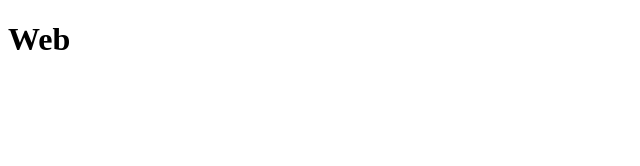
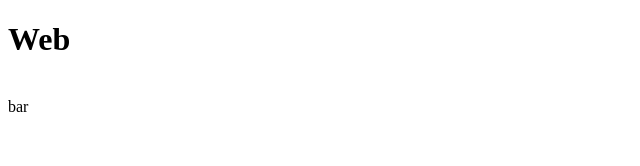
Before and after one commit to sandervspl/xong, a Next.js app in the folder apps/web/: page / in a window 1280 px wide. Shown: the top 166 px of the page, without its empty margins (0-640 px from the left). Built offline with nearby package versions, Linux system fonts and the light colour scheme.

Commit message:
Shared packages test

```diff
--- a/apps/web/pages/index.tsx
+++ b/apps/web/pages/index.tsx
@@ -1,7 +1,13 @@
+import type * as i from '@xong/types';
+
+
 export default function Web() {
+  const foo: i.Foo = 'bar';
+
   return (
     <div>
-      <h1>Web</h1>
+      <h1>Web</h1><br />
+      {foo}
     </div>
   );
 }
--- a/packages/types/index.ts
+++ b/packages/types/index.ts
@@ -0,0 +1 @@
+export type Foo = 'bar';
```
Also changed, not shown: 2 other files (tests, documents, lock files or other folders).
